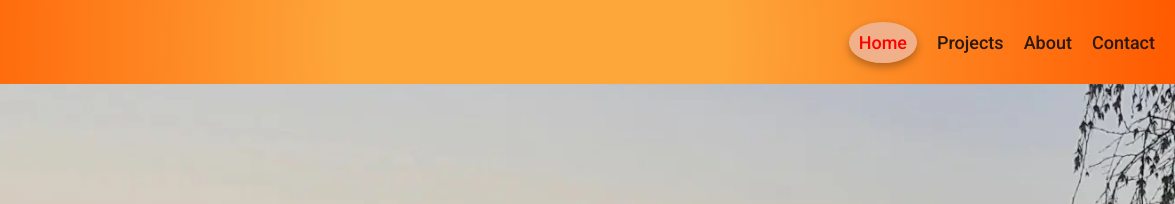
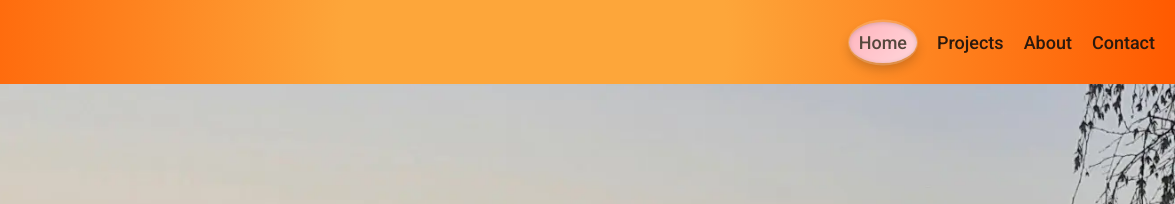
Before and after one commit to JaqiKal/code-tinkering, a plain HTML site: page index.html in a window 1280 px wide. In both pictures the pointer is over the link "Home". Shown: the top 204 px of the page, 105-1280 px from the left. Drawn offline with Linux system fonts and the light colour scheme.

Commit message:
style: Add style to menu buttons

```diff
--- a/assets/css/style.css
+++ b/assets/css/style.css
@@ -114,18 +114,51 @@ body {
 }
 
 .nav-links a:hover {
-  color: #ff0000;
-  background-color: #F0B08A;
+  color: #2b190d;
+  /* Keeps the text color red */
+  background: linear-gradient(135deg, #ffa1ac, #ffccd2);
+  /* Gradient using #ffa1ac as base, with a lighter pink */
   border-radius: 50%;
+  /* Creates a circular button effect */
   padding: 10px;
-  /* Make the padding consistent */
-  transform: scale(1.1);
-  /* Scales up the button by 10% */
-  box-shadow: 0 4px 8px rgba(0, 0, 0, 0.3);
+  /* Padding for consistent button sizing */
+  transform: scale(1.1) rotate(2deg);
+  /* Scales up and adds a slight rotation */
+  box-shadow: inset 0 1px 4px rgba(0, 0, 0, 0.2), 0 6px 12px rgba(0, 0, 0, 0.2);
+  /* Adds both inner and outer shadows */
+  transition: transform 0.3s ease, box-shadow 0.3s ease, opacity 0.3s ease;
+  /* Smooth transition for all effects */
+  position: relative;
+  /* Required for the pseudo-element positioning */
+}
 
-  transition: transform 0.3s ease, box-shadow 0.3s ease;
-  /* Smooth transition for the scale and shadow */
+.nav-links a::after {
+  content: "";
+  position: absolute;
+  top: -5px;
+  left: -5px;
+  right: -5px;
+  bottom: -5px;
+  background: rgba(255, 255, 255, 0.2);
+  /* Adds a glossy effect to the button */
+  border-radius: 50%;
+  /* Matches the button shape */
+  pointer-events: none;
+  /* Ensures the pseudo-element doesn't interfere with button clicks */
+  transform: scale(0.9);
+  /* Makes the gloss effect fit inside */
+  opacity: 0;
+  /* Invisible by default */
+  transition: opacity 0.3s ease;
+  /* Smooth fade-in for the gloss effect */
 }
+
+.nav-links a:hover::after {
+  opacity: 1;
+  /* Shows the gloss effect on hover */
+}
+
+
 
 /* Burger menu styling for mobile */
 .burger-menu {
```
